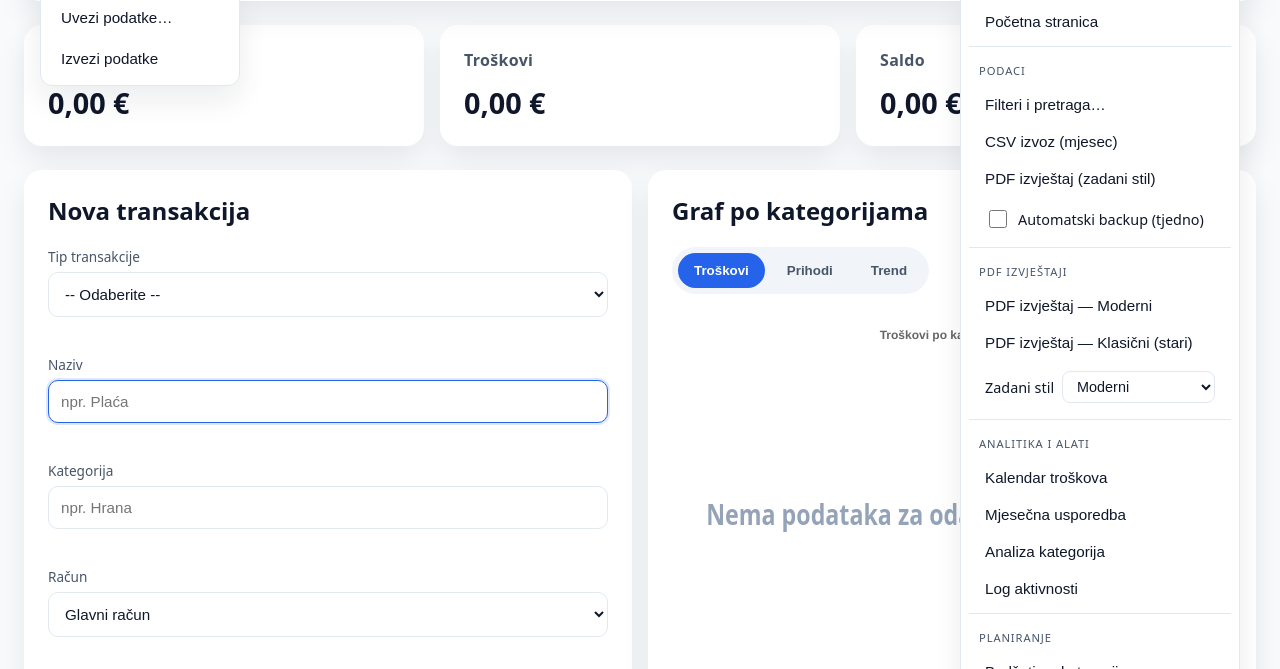
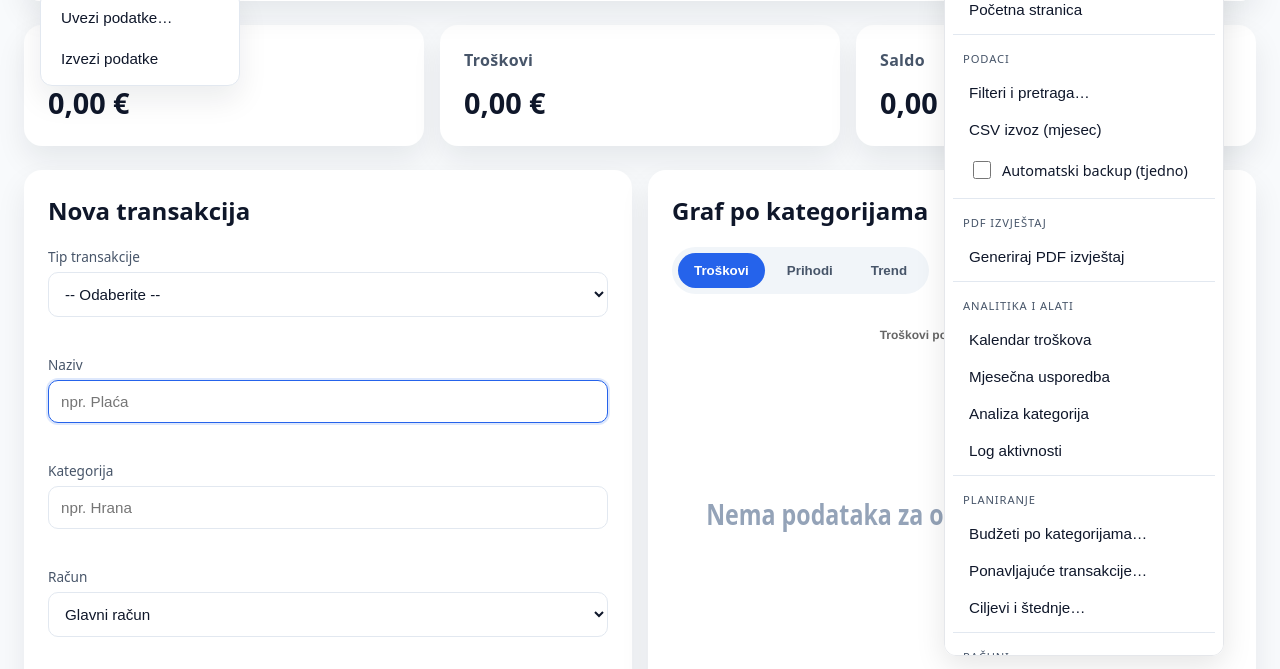
Before and after one commit to Le10n/Projekti-2025, a plain HTML site: page index.html in a window 1280 px wide. Shown: the part 108-777 px from the top of the page. Drawn offline with nearby package versions, Linux system fonts and the light colour scheme.

Commit message:
Streamline advanced menu controls

```diff
--- a/index.html
+++ b/index.html
@@ -35,20 +35,11 @@
             <div class="group-title">Podaci</div>
             <button id="openFilterDrawer" role="menuitem">Filteri i pretraga…</button>
             <button id="btnExportCSV" role="menuitem">CSV izvoz (mjesec)</button>
-            <button id="btnExportPDF" role="menuitem">PDF izvještaj (zadani stil)</button>
             <label class="menu-switch" role="menuitem"><input type="checkbox" id="backupToggle"> Automatski backup (tjedno)</label>
           </div>
           <div class="group">
-            <div class="group-title">PDF izvještaji</div>
-            <button id="btnExportPDFModern" role="menuitem">PDF izvještaj — Moderni</button>
-            <button id="btnExportPDFClassic" role="menuitem">PDF izvještaj — Klasični (stari)</button>
-            <label class="menu-switch" role="menuitem">
-              <span>Zadani stil</span>
-              <select id="pdfDefaultStyle">
-                <option value="modern">Moderni</option>
-                <option value="classic">Klasični</option>
-              </select>
-            </label>
+            <div class="group-title">PDF izvještaj</div>
+            <button id="btnExportPDF" role="menuitem">Generiraj PDF izvještaj</button>
           </div>
           <div class="group">
             <div class="group-title">Analitika i alati</div>
--- a/main.js
+++ b/main.js
@@ -1485,8 +1485,6 @@ function updateMenus() {
   if (darkToggle) darkToggle.checked = Boolean(state.settings.darkMode);
   const backupToggle = document.getElementById('backupToggle');
   if (backupToggle) backupToggle.checked = Boolean(state.settings.weeklyBackup);
-  const pdfSelect = document.getElementById('pdfDefaultStyle');
-  if (pdfSelect) pdfSelect.value = state.settings.pdfStyle || 'modern';
 }
 function maybeOfferWeeklyBackup() {
   if (!state.settings.weeklyBackup) return;
@@ -1843,13 +1841,6 @@ function hideMenuById(menuId, btnId) {
   if (btn) btn.setAttribute('aria-expanded', 'false');
 }
 
-function hideMenuById(menuId, btnId) {
-  const menu = document.getElementById(menuId);
-  const btn = document.getElementById(btnId);
-  if (menu) menu.hidden = true;
-  if (btn) btn.setAttribute('aria-expanded', 'false');
-}
-
 function hideAccountMenu() {
   hideMenuById('accountMenu', 'accountMenuBtn');
 }
@@ -1858,54 +1849,63 @@ function hideMoreMenu() {
   hideMenuById('moreMenu', 'moreMenuBtn');
 }
 
-function setupMenus() {
-  if (window.__menus_wired__) return;
-  window.__menus_wired__ = true;
-
-  const configs = [
-    { btnSelector: '#accountMenuBtn', menuSelector: '#accountMenu' },
-    { btnSelector: '#moreMenuBtn', menuSelector: '#moreMenu' }
+// --- STABILNI KONTROLER MENIJA ---
+(function setupMenuController() {
+  if (window.__menusBound__) return;
+  window.__menusBound__ = true;
+
+  const pairs = [
+    { btn: document.getElementById('accountMenuBtn'), menu: document.getElementById('accountMenu') },
+    { btn: document.getElementById('moreMenuBtn'), menu: document.getElementById('moreMenu') }
   ];
 
-  const entries = configs
-    .map(({ btnSelector, menuSelector }) => ({
-      btn: document.querySelector(btnSelector),
-      menu: document.querySelector(menuSelector)
-    }))
-    .filter(({ btn, menu }) => btn && menu);
-
   const closeAll = () => {
-    entries.forEach(({ btn, menu }) => {
+    pairs.forEach(({ btn, menu }) => {
       if (menu) menu.hidden = true;
       if (btn) btn.setAttribute('aria-expanded', 'false');
     });
   };
 
-  const isInMenu = target => entries.some(({ btn, menu }) => menu.contains(target) || btn === target);
-
-  entries.forEach(({ btn, menu }) => {
+  const isInsideAnyMenu = target =>
+    pairs.some(({ btn, menu }) => (menu && menu.contains(target)) || (btn && btn.contains(target)));
+
+  pairs.forEach(({ btn, menu }) => {
+    if (!btn || !menu) return;
     menu.hidden = true;
     btn.setAttribute('aria-expanded', 'false');
-    btn.addEventListener('click', event => {
-      event.stopPropagation();
-      const willOpen = menu.hidden;
-      closeAll();
-      if (willOpen) {
-        menu.hidden = false;
-        btn.setAttribute('aria-expanded', 'true');
-      }
-    });
-  });
-
-  document.addEventListener('click', event => {
-    if (!isInMenu(event.target)) closeAll();
-  }, { capture: true });
+    btn.addEventListener(
+      'click',
+      event => {
+        event.stopPropagation();
+        const willOpen = menu.hidden;
+        closeAll();
+        if (willOpen) {
+          menu.hidden = false;
+          btn.setAttribute('aria-expanded', 'true');
+        }
+      },
+      { capture: false }
+    );
+  });
+
+  document.addEventListener(
+    'click',
+    event => {
+      if (!isInsideAnyMenu(event.target)) closeAll();
+    },
+    true
+  );
 
   window.addEventListener('keydown', event => {
     if (event.key === 'Escape') closeAll();
   });
   window.addEventListener('scroll', closeAll, { passive: true });
   window.addEventListener('resize', closeAll);
+})();
+
+function setupMenus() {
+  if (window.__menuActionsBound__) return;
+  window.__menuActionsBound__ = true;
 
   document.getElementById('btnExport')?.addEventListener('click', () => {
     hideAccountMenu();
@@ -1933,8 +1933,6 @@ function setupMenus() {
   document.getElementById('openFilterDrawer')?.addEventListener('click', withMoreMenuClose(() => openDrawer('#filterDrawer')));
   document.getElementById('btnExportCSV')?.addEventListener('click', withMoreMenuClose(() => exportMonthCSV(state.selectedMonth)));
   document.getElementById('btnExportPDF')?.addEventListener('click', withMoreMenuClose(() => exportMonthPDF(state.selectedMonth)));
-  document.getElementById('btnExportPDFModern')?.addEventListener('click', withMoreMenuClose(() => exportMonthPDFModern(state.selectedMonth)));
-  document.getElementById('btnExportPDFClassic')?.addEventListener('click', withMoreMenuClose(() => exportMonthPDFClassic(state.selectedMonth)));
   document.getElementById('openCalendar')?.addEventListener('click', withMoreMenuClose(() => showFullView(renderCalendarView)));
   document.getElementById('openCompare')?.addEventListener('click', withMoreMenuClose(() => showFullView(renderCompareView)));
   document.getElementById('openAnalysis')?.addEventListener('click', withMoreMenuClose(() => showFullView(renderAnalysisView)));
@@ -1976,10 +1974,6 @@ function setupMenus() {
   document.getElementById('openShortcuts')?.addEventListener('click', withMoreMenuClose(() => openModal('#shortcutsModal')));
   document.getElementById('openAbout')?.addEventListener('click', withMoreMenuClose(() => openModal('#aboutModal')));
   document.getElementById('wipeAll')?.addEventListener('click', withMoreMenuClose(() => wipeAllData()));
-  document.getElementById('pdfDefaultStyle')?.addEventListener('change', event => {
-    state.settings.pdfStyle = event.target.value;
-    saveSettings(state.settings);
-  });
 }
 function showDashboard() {
   const dashboard = document.getElementById('dashboard');
--- a/style.css
+++ b/style.css
@@ -239,6 +239,31 @@ body.modal-open {
 
 .menu .group:last-child {
   border-bottom: none;
+}
+
+#moreMenu {
+  position: absolute;
+  right: 16px;
+  top: 48px;
+  background: #fff;
+  border: 1px solid #e5e7eb;
+  border-radius: 12px;
+  box-shadow: 0 10px 30px rgba(0, 0, 0, 0.1);
+  min-width: 260px;
+  max-height: 85vh;
+  overflow-y: auto;
+  padding: 8px;
+  z-index: 60;
+  scrollbar-width: thin;
+}
+
+#moreMenu::-webkit-scrollbar {
+  width: 6px;
+}
+
+#moreMenu::-webkit-scrollbar-thumb {
+  background: #cbd5e1;
+  border-radius: 3px;
 }
 
 .group-title {
```
